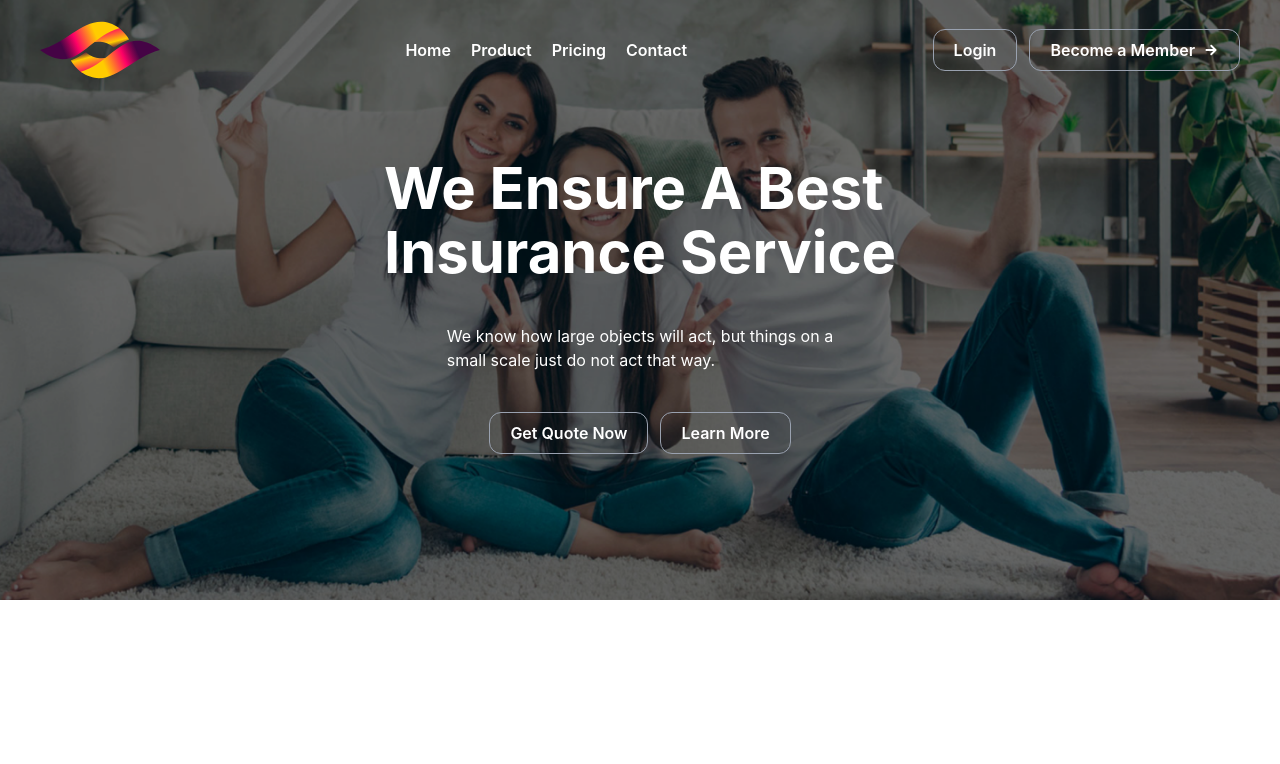
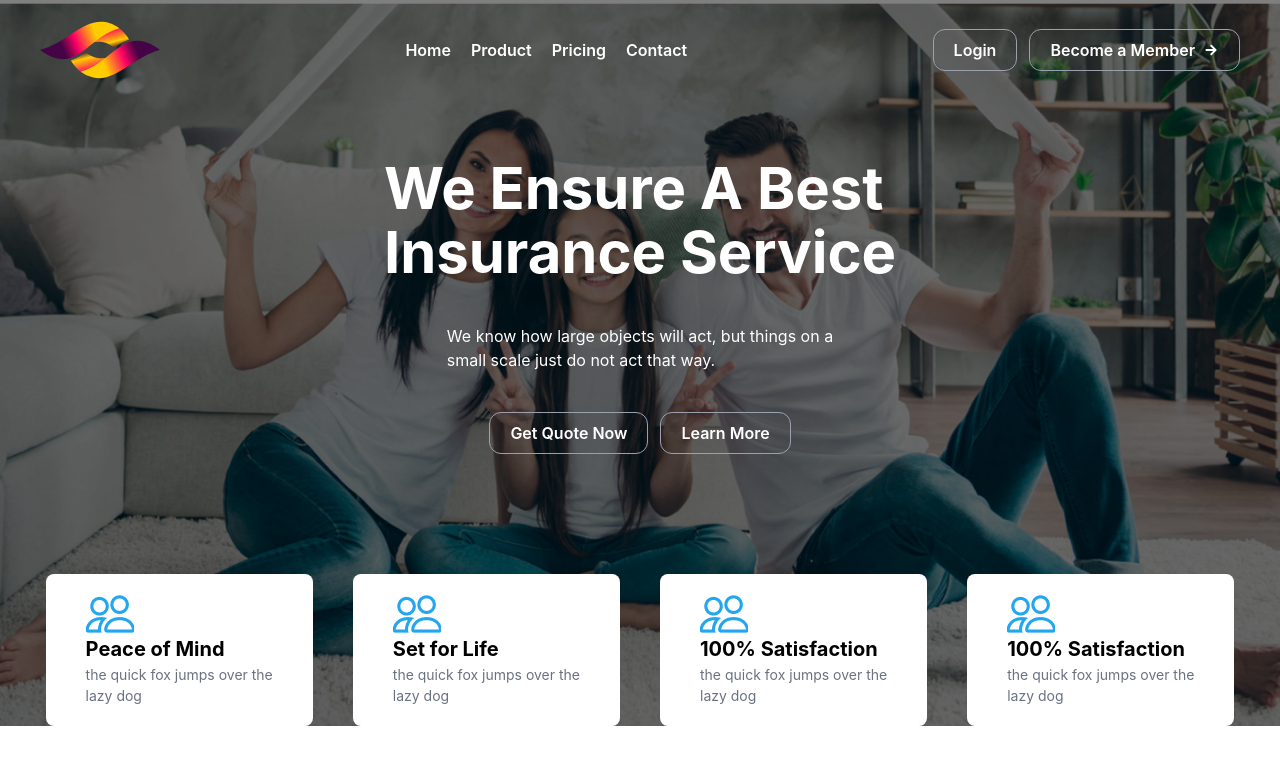
Before and after one commit to devjihad/Guardian_lifeinsurance, a React (Vite) app: page / in a window 1280 px wide. Shown: the top 764 px of the page. Built offline with nearby package versions, Linux system fonts and the light colour scheme.

Commit message:
hero section done with 4 card

```diff
--- a/src/Component/Home/Hero.jsx
+++ b/src/Component/Home/Hero.jsx
@@ -1,19 +1,53 @@
 import React from 'react';
 import banner from './../../assets/background.png'
+import man from '../../assets/menIcon.png'
 import Navbar from './Navbar';
 const Hero = () => {
     return (
         <div className='bg-cover bg-center min-h-150 r' style={{backgroundImage: `url(${banner})`}}>
              <Navbar/>
 
-            <div className='container text-white flex flex-col justify-center items-center mt-14'>
-                <h2 className=' text-[58px] font-bold leading-16 '>We Ensure A Best <br /> Insurance Service</h2>
-                <p className='my-10'>We know how large objects will act, but things on a <br />small scale just do not act that way.</p>
-                <div className='flex gap-3'>
-                     <button className='px-5 py-2 border border-gray-400 rounded-xl font-semibold text-[16px] hover:bg-button hover:text-white'>Get Quote Now </button>
+            <div className='container'>
+                <div className=' text-white flex flex-col justify-center items-center mt-14'>
+                    <h2 className=' text-[58px] font-bold leading-16 '>We Ensure A Best <br /> Insurance Service</h2>
+                    <p className='my-10'>We know how large objects will act, but things on a <br />small scale just do not act that way.</p>
+                    <div className='flex gap-3 mb-30'>
+                        <button className='px-5 py-2 border border-gray-400 rounded-xl font-semibold text-[16px] hover:bg-button hover:text-white'>Get Quote Now </button>
 
-                     <button className='px-5 py-2 border border-gray-400 rounded-xl font-semibold flex gap-2 items-center text-[16px] hover:bg-button hover: '>Learn More </button>
-                 </div>
+                        <button className='px-5 py-2 border border-gray-400 rounded-xl font-semibold flex gap-2 items-center text-[16px] hover:bg-button hover: '>Learn More </button>
+                    </div>
+                </div>
+
+
+                <div className='flex justify-center gap-10'>
+                    <div className='px-10 py-5 bg-white rounded-lg'>
+                        <img src={man} alt="" />
+                        <h4 className='text-[20px] font-bold'>Peace of Mind</h4>
+                        <p className='text-[14px] text-gray-500'>the quick fox jumps over the <br /> lazy dog</p>
+
+                    </div>
+
+                    <div className='px-10 py-5 bg-white rounded-lg'>
+                        <img src={man} alt="" />
+                        <h4 className='text-[20px] font-bold'>Set for Life</h4>
+                        <p className='text-[14px] text-gray-500'>the quick fox jumps over the <br /> lazy dog</p>
+
+                    </div>
+
+                    <div className='px-10 py-5 bg-white rounded-lg '>
+                        <img src={man} alt="" />
+                        <h4 className='text-[20px] font-bold'>100% Satisfaction</h4>
+                        <p className='text-[14px] text-gray-500'>the quick fox jumps over the <br /> lazy dog</p>
+
+                    </div>
+
+                    <div className='px-10 py-5 bg-white rounded-lg '>
+                        <img src={man} alt="" />
+                        <h4 className='text-[20px] font-bold'>100% Satisfaction</h4>
+                        <p className='text-[14px] text-gray-500'>the quick fox jumps over the <br /> lazy dog</p>
+
+                    </div>
+                </div>
             </div>
         </div>
     );
--- a/src/Component/Home/Navbar.jsx
+++ b/src/Component/Home/Navbar.jsx
@@ -12,7 +12,7 @@ const Navbar = () => {
                 <li>Contact</li>
             </ul>
 
-            <div className='flex gap-3'>
+            <div className='flex gap-3 '>
                 <button className='px-5 py-2 border border-gray-400 rounded-xl font-semibold text-[16px] hover:bg-button hover:text-white'>Login</button>
                 <button className='px-5 py-2 border border-gray-400 rounded-xl font-semibold flex gap-2 items-center text-[16px] hover:bg-button hover:text-white '>Become a Member <IoMdArrowRoundForward/></button>
             </div>
```
Also changed, not shown: src/assets/logo.png (deleted), src/assets/menIcon.png (added).
